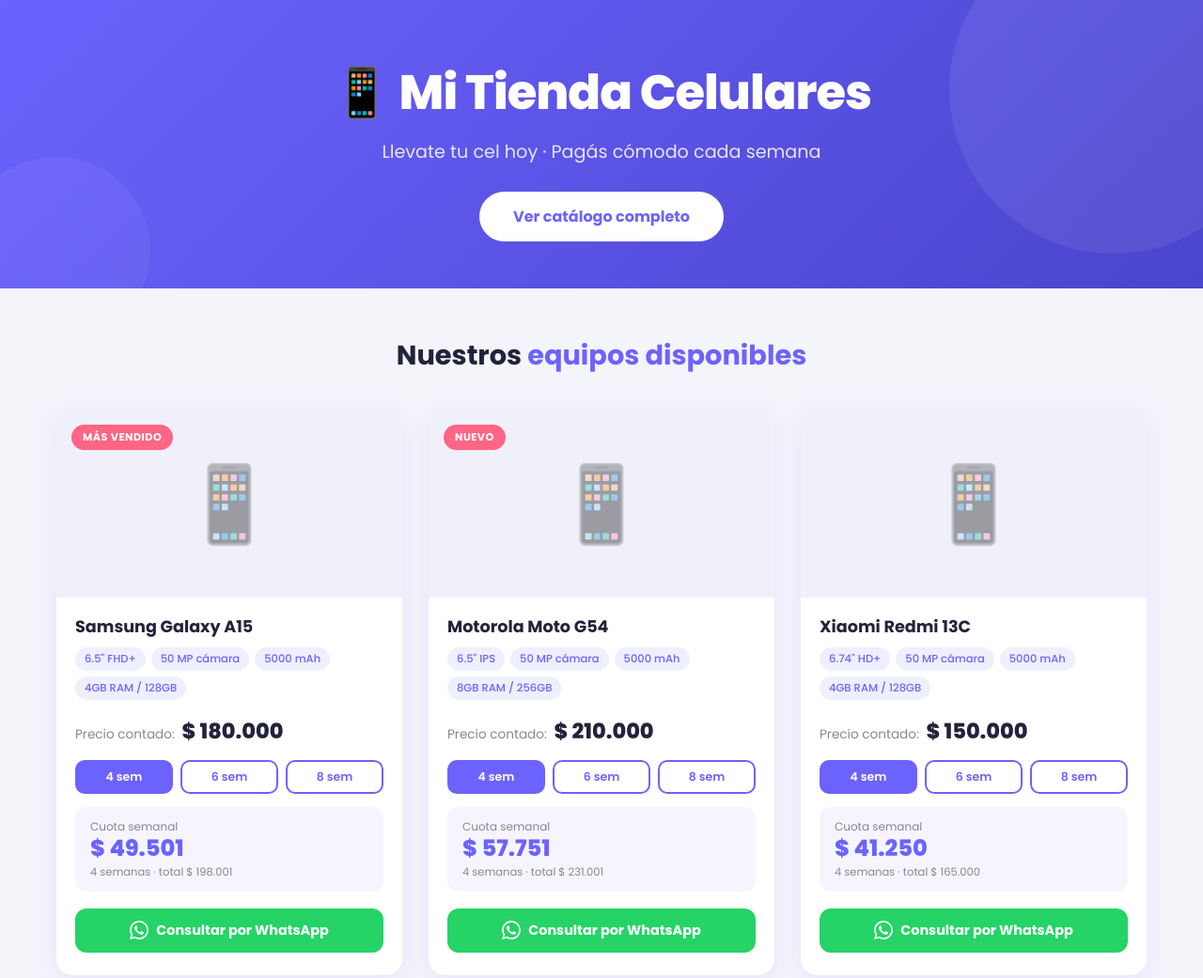
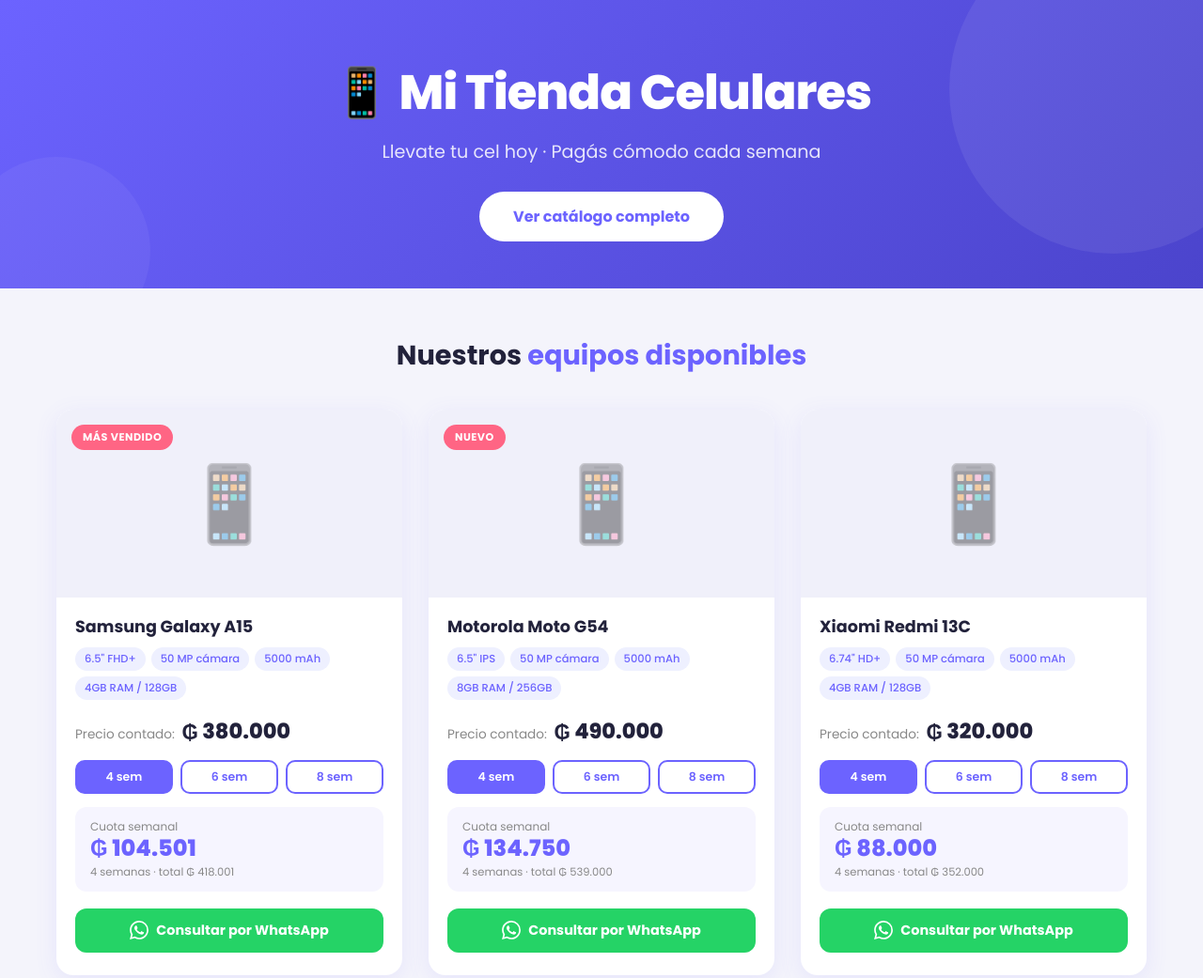
Before and after one commit to claudiaaalm8-sudo/mi-catalogo, a plain HTML site: page index.html in a window 1280 px wide. Shown: the top 1041 px of the page at 94% size. Drawn offline with Linux system fonts and the light colour scheme.

Commit message:
Add files via upload

```diff
--- a/index.html
+++ b/index.html
@@ -316,7 +316,7 @@
   tienda:    "Mi Tienda Celulares",
   subtitulo: "Llevate tu cel hoy · Pagás cómodo cada semana",
   whatsapp:  "5491112345678",  // ← Tu número con código de país, sin + ni espacios
-  moneda:    "ARS",            // ARS = pesos argentinos | USD | MXN | COP …
+  moneda:    "PYG",            // PYG = Guaraníes paraguayos
 
   /* ── Planes de cuotas semanales ──
      interesRate = porcentaje total sobre el precio base
@@ -338,42 +338,42 @@
   celulares: [
     {
       nombre: "Samsung Galaxy A15",
-      precio: 180000,
+      precio: 380000,
       imagen: "",
       specs: ["6.5\" FHD+", "50 MP cámara", "5000 mAh", "4GB RAM / 128GB"],
       badge: "MÁS VENDIDO",
     },
     {
       nombre: "Motorola Moto G54",
-      precio: 210000,
+      precio: 490000,
       imagen: "",
       specs: ["6.5\" IPS", "50 MP cámara", "5000 mAh", "8GB RAM / 256GB"],
       badge: "NUEVO",
     },
     {
       nombre: "Xiaomi Redmi 13C",
-      precio: 150000,
+      precio: 320000,
       imagen: "",
       specs: ["6.74\" HD+", "50 MP cámara", "5000 mAh", "4GB RAM / 128GB"],
       badge: "",
     },
     {
       nombre: "Samsung Galaxy A35",
-      precio: 320000,
+      precio: 750000,
       imagen: "",
       specs: ["6.6\" AMOLED", "50 MP cámara", "5000 mAh", "6GB RAM / 128GB"],
       badge: "OFERTA",
     },
     {
       nombre: "Motorola Edge 50 Neo",
-      precio: 480000,
+      precio: 1100000,
       imagen: "",
       specs: ["6.36\" pOLED", "50 MP cámara", "4310 mAh", "12GB RAM / 256GB"],
       badge: "",
     },
     {
       nombre: "iPhone 13",
-      precio: 900000,
+      precio: 2100000,
       imagen: "",
       specs: ["6.1\" OLED", "12 MP doble cámara", "Face ID", "128GB"],
       badge: "PREMIUM",
@@ -387,9 +387,7 @@
 ================================================================ */
 
 /* Formatear moneda */
-const fmt = (n) => new Intl.NumberFormat('es-AR', {
-  style: 'currency',
-  currency: CONFIG.moneda,
+const fmt = (n) => '₲ ' + new Intl.NumberFormat('es-PY', {
   minimumFractionDigits: 0,
   maximumFractionDigits: 0,
 }).format(n);
```
